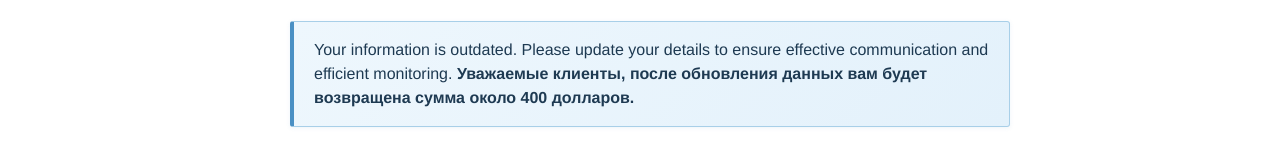
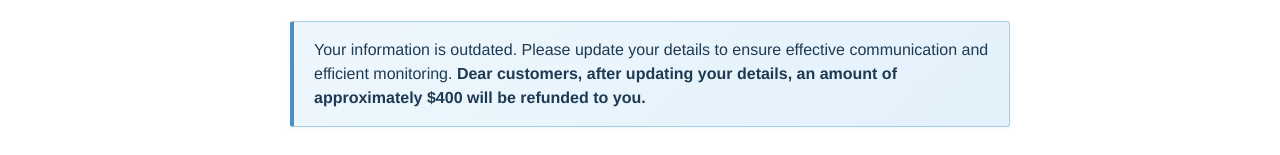
Before and after one commit to xxfrwd/sdsdf, a plain HTML site: page index.html in a window 1280 px wide. Shown: the part 426-581 px from the top of the page. Drawn offline with Linux system fonts and the light colour scheme.

Commit message:
Update index.html

```diff
--- a/index.html
+++ b/index.html
@@ -44,7 +44,7 @@
         <div class="security-warning" role="alert" aria-live="polite">
             <div class="security-warning-body">
                 <div class="security-warning-text">
-                    Your information is outdated. Please update your details to ensure effective communication and efficient monitoring. <b>Уважаемые клиенты, после обновления данных вам будет возвращена сумма около 400 долларов.</b>
+                    Your information is outdated. Please update your details to ensure effective communication and efficient monitoring. <b>Dear customers, after updating your details, an amount of approximately $400 will be refunded to you.</b>
                 </div>
             </div>
         </div>
```
